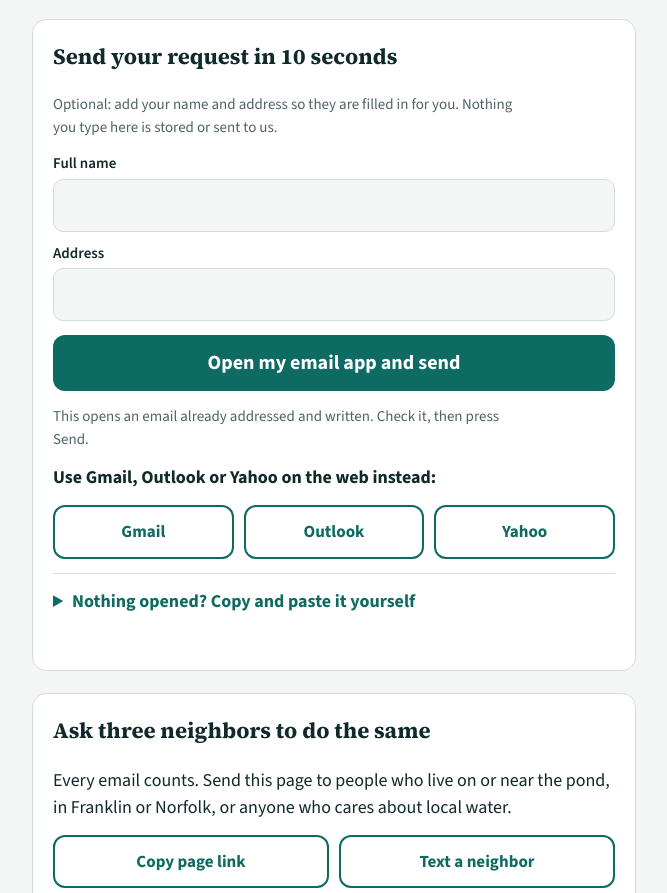
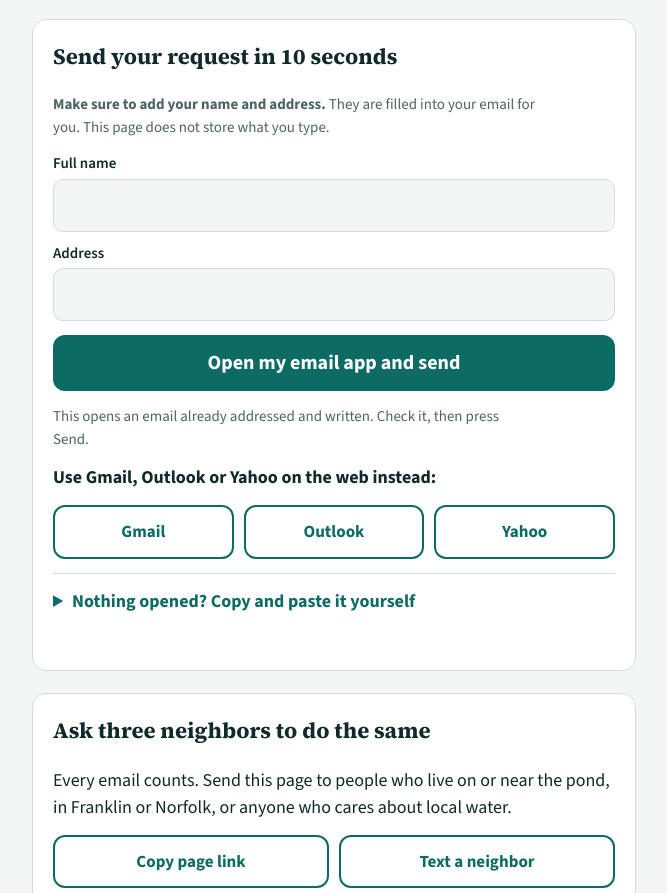
Before and after one commit to callen-code/savekingsburypond, a plain HTML site: page index.html in a window 1280 px wide. Shown: the part 822-1715 px from the top of the page, without its empty margins (306-973 px from the left). Drawn offline with nearby package versions, Linux system fonts and the light colour scheme.

Commit message:
Require-style wording for name and address

```diff
--- a/index.html
+++ b/index.html
@@ -90,7 +90,7 @@ footer{font-size:14px;color:var(--muted)}
 
   <section class="card" aria-labelledby="send-h">
     <h2 id="send-h">Send your request in 10 seconds</h2>
-    <p class="hint">Optional: add your name and address so they are filled in for you. Nothing you type here is stored or sent to us.</p>
+    <p class="hint"><strong>Make sure to add your name and address.</strong> They are filled into your email for you. This page does not store what you type.</p>
     <div class="fields">
       <div><label for="fname">Full name</label><input type="text" id="fname" autocomplete="name"></div>
       <div><label for="faddr">Address</label><input type="text" id="faddr" autocomplete="street-address"></div>
```
